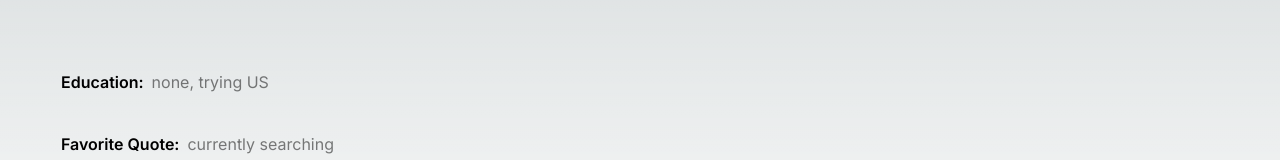
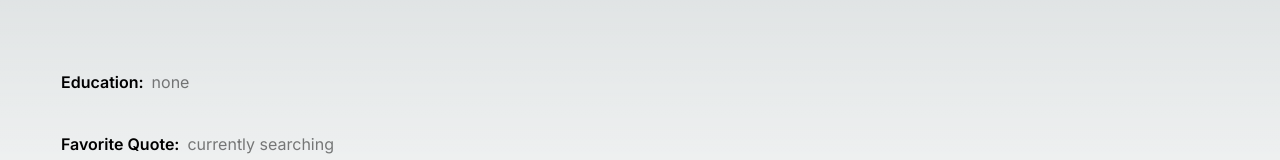
Before and after one commit to ZhQriks/jarasar, a Next.js app: page / in a window 1280 px wide. Shown: the part 123-283 px from the top of the page. Built offline with nearby package versions, Linux system fonts and the light colour scheme.

Commit message:
fix education

```diff
--- a/app/page.js
+++ b/app/page.js
@@ -3,7 +3,7 @@ export default function Home() {
   const blocks = [
     {
         title: 'Education',
-        description: 'none, trying US',
+        description: 'none',
     },
     {
         title: 'Favorite Quote',
```
